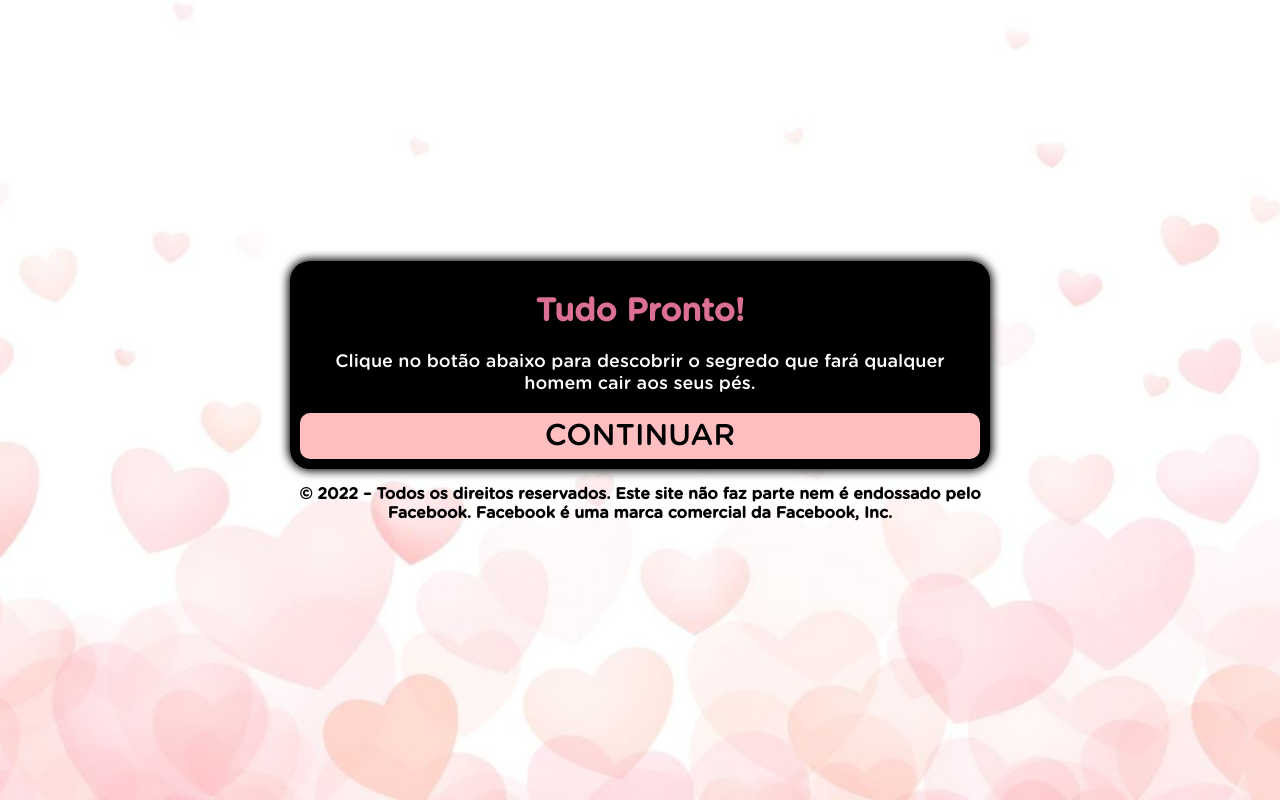
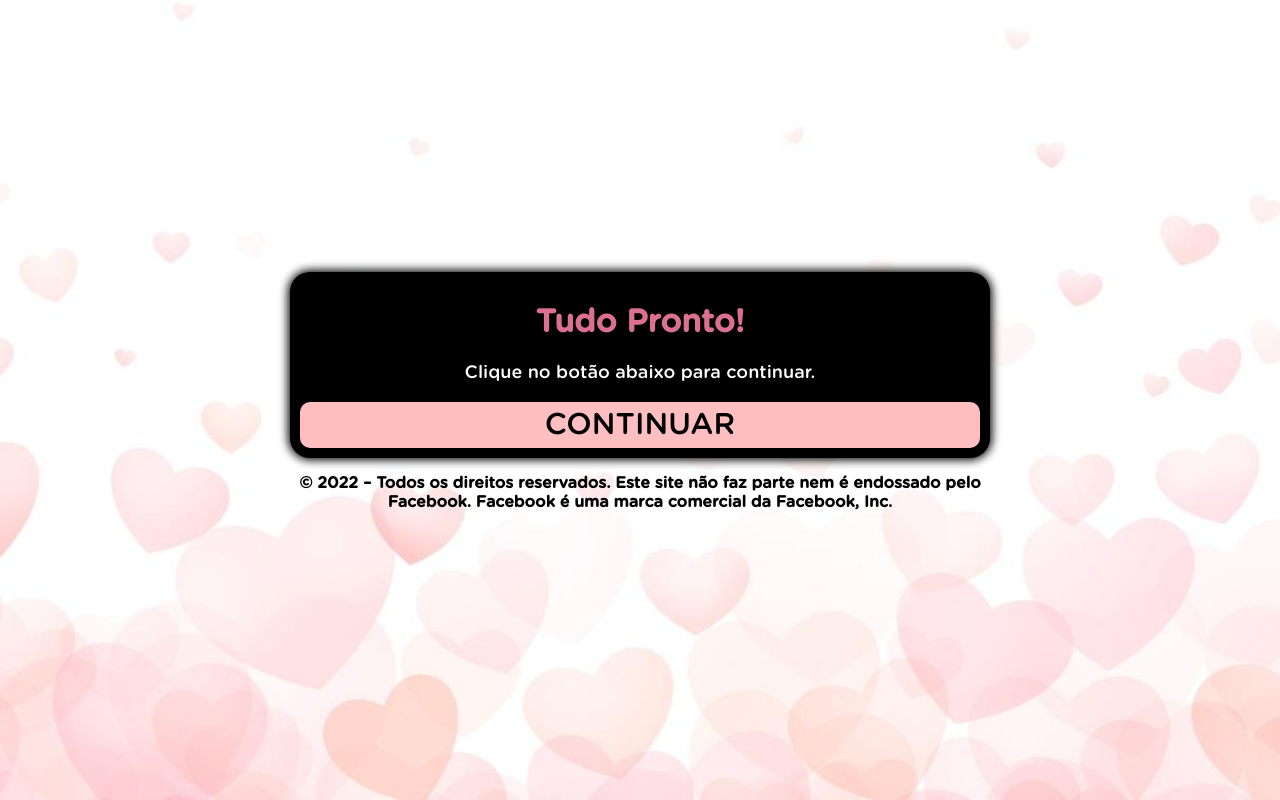
Before and after one commit to marcusantunes09/tudopronto.online, a plain HTML site: page index.html in a window 1280 px wide. Drawn offline with Linux system fonts and the light colour scheme; a script that the page names is missing.

Commit message:
Add files via upload

```diff
--- a/index.html
+++ b/index.html
@@ -13,7 +13,7 @@
       <div>
         <div class="question">
           <h1>Tudo Pronto!</h1>
-          <p>Clique no botão abaixo para descobrir o segredo que fará qualquer homem cair aos seus pés.</p>
+          <p>Clique no botão abaixo para continuar.</p>
         </div>
         <div class="answer">
           <a class="btn" href="https://hormoniosdapaixao.com/">CONTINUAR</a>
```
